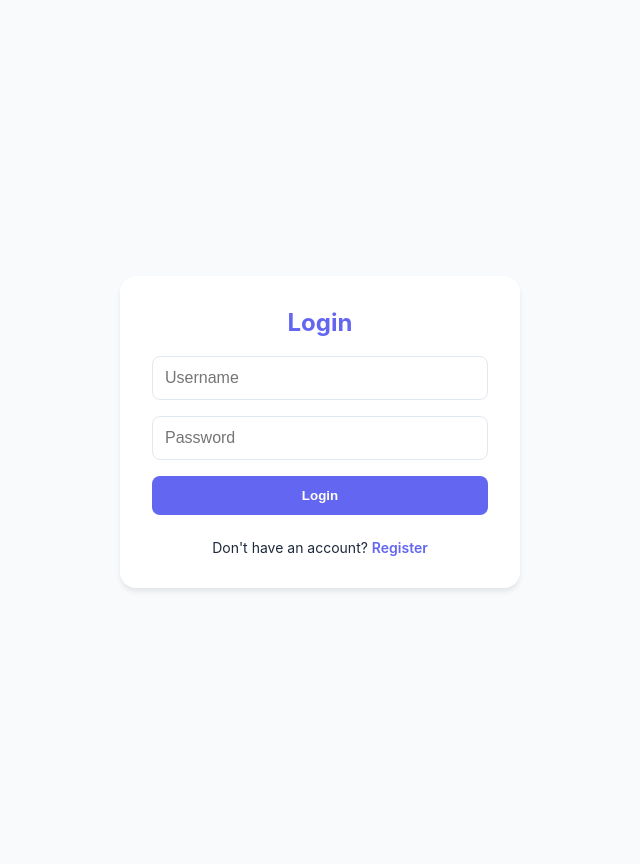
After one commit to AzimPial/money-management-app, a Flask app: page /login in a window 1280 px wide. The commit adds this page. Shown: the whole page, without its empty margins (320-960 px from the left). Run offline with Flask 3, Linux system fonts and the light colour scheme.

Commit message:
Add user authentication and collaborative expense tracking

```diff
--- a/app.py
+++ b/app.py
@@ -1,51 +1,100 @@
-from flask import Flask, render_template, request, redirect, url_for
+from flask import Flask, render_template, request, redirect, url_for, session
+from functools import wraps
 import json
 import os
 import logging
+from werkzeug.security import generate_password_hash, check_password_hash
 
 app = Flask(__name__)
+app.secret_key = 'super_secret_key_for_demo' # Required for sessions
 
 # Set up logging to catch errors
 logging.basicConfig(level=logging.INFO)
 
 DATA_FILE = 'expenses.json'
+USERS_FILE = 'users.json'
 
-def load_expenses():
+def load_data(filename):
     try:
-        if os.path.exists(DATA_FILE):
-            with open(DATA_FILE, 'r') as f:
+        if os.path.exists(filename):
+            with open(filename, 'r') as f:
                 content = f.read()
                 if not content:
-                    return []
+                    return [] if filename == DATA_FILE else {}
                 return json.loads(content)
     except Exception as e:
-        app.logger.error(f"Error loading expenses: {e}")
-        return []
-    return []
+        app.logger.error(f"Error loading {filename}: {e}")
+        return [] if filename == DATA_FILE else {}
+    return [] if filename == DATA_FILE else {}
 
-def save_expenses(expenses):
+def save_data(filename, data):
     try:
-        with open(DATA_FILE, 'w') as f:
-            json.dump(expenses, f, indent=4)
+        with open(filename, 'w') as f:
+            json.dump(data, f, indent=4)
     except Exception as e:
-        app.logger.error(f"Error saving expenses: {e}")
+        app.logger.error(f"Error saving {filename}: {e}")
+
+# Decorator to require login
+def login_required(f):
+    @wraps(f)
+    def decorated_function(*args, **kwargs):
+        if 'username' not in session:
+            return redirect(url_for('login'))
+        return f(*args, **kwargs)
+    return decorated_function
+
+@app.route('/login', methods=['GET', 'POST'])
+def login():
+    if request.method == 'POST':
+        username = request.form.get('username')
+        password = request.form.get('password')
+        users = load_data(USERS_FILE)
+
+        if username in users and check_password_hash(users[username]['password'], password):
+            session['username'] = username
+            return redirect(url_for('index'))
+        else:
+            return render_template('login.html', error="Invalid username or password")
+
+    return render_template('login.html')
+
+@app.route('/register', methods=['POST'])
+def register():
+    username = request.form.get('username')
+    password = request.form.get('password')
+    users = load_data(USERS_FILE)
+
+    if username in users:
+        return render_template('login.html', error="Username already exists")
+
+    users[username] = {'password': generate_password_hash(password)}
+    save_data(USERS_FILE, users)
+    session['username'] = username
+    return redirect(url_for('index'))
+
+@app.route('/logout')
+def logout():
+    session.pop('username', None)
+    return redirect(url_for('login'))
 
 @app.route('/')
+@login_required
 def index():
     try:
-        expenses = load_expenses()
+        expenses = load_data(DATA_FILE)
         total = 0
         for e in expenses:
             try:
                 total += float(e.get('amount', 0))
             except (ValueError, TypeError):
                 continue
-        return render_template('index.html', expenses=expenses, total=total)
+        return render_template('index.html', expenses=expenses, total=total, username=session['username'])
     except Exception as e:
         app.logger.error(f"Index page error: {e}")
         return "Internal Server Error", 500
 
 @app.route('/add', methods=['POST'])
+@login_required
 def add_expense():
     try:
         description = request.form.get('description')
@@ -53,13 +102,14 @@ def add_expense():
         category = request.form.get('category')
 
         if description and amount:
-            expenses = load_expenses()
+            expenses = load_data(DATA_FILE)
             expenses.append({
                 'description': description,
                 'amount': amount,
-                'category': category or 'General'
+                'category': category or 'General',
+                'paid_by': session['username']
             })
-            save_expenses(expenses)
+            save_data(DATA_FILE, expenses)
         return redirect(url_for('index'))
     except Exception as e:
         app.logger.error(f"Add expense error: {e}")
--- /dev/null
+++ b/templates/login.html
@@ -0,0 +1,137 @@
+<!DOCTYPE html>
+<html lang="en">
+<head>
+    <meta charset="UTF-8">
+    <meta name="viewport" content="width=device-width, initial-scale=1.0">
+    <title>SyncCent - Login</title>
+    <style>
+        :root {
+            --primary: #6366f1;
+            --bg: #f8fafc;
+            --card: #ffffff;
+            --text: #1e293b;
+        }
+
+        body {
+            font-family: 'Inter', -apple-system, sans-serif;
+            background-color: var(--bg);
+            color: var(--text);
+            margin: 0;
+            padding: 2rem;
+            display: flex;
+            justify-content: center;
+            align-items: center;
+            min-height: 100vh;
+        }
+
+        .container {
+            width: 100%;
+            max-width: 400px;
+        }
+
+        .card {
+            background: var(--card);
+            padding: 2rem;
+            border-radius: 1rem;
+            box-shadow: 0 4px 6px -1px rgb(0 0 0 / 0.1);
+        }
+
+        h2 {
+            text-align: center;
+            color: var(--primary);
+            margin-top: 0;
+        }
+
+        form {
+            display: grid;
+            gap: 1rem;
+            margin-bottom: 1.5rem;
+        }
+
+        input {
+            padding: 0.75rem;
+            border: 1px solid #e2e8f0;
+            border-radius: 0.5rem;
+            font-size: 1rem;
+        }
+
+        button {
+            background-color: var(--primary);
+            color: white;
+            padding: 0.75rem;
+            border: none;
+            border-radius: 0.5rem;
+            font-weight: 600;
+            cursor: pointer;
+            transition: opacity 0.2s;
+        }
+
+        button:hover {
+            opacity: 0.9;
+        }
+
+        .error {
+            color: #ef4444;
+            font-size: 0.875rem;
+            text-align: center;
+            margin-bottom: 1rem;
+        }
+
+        .toggle-text {
+            text-align: center;
+            font-size: 0.875rem;
+        }
+
+        .toggle-text a {
+            color: var(--primary);
+            text-decoration: none;
+            font-weight: 600;
+        }
+    </style>
+</head>
+<body>
+    <div class="container">
+        <div class="card">
+            <h2 id="form-title">Login</h2>
+            {% if error %}
+            <div class="error">{{ error }}</div>
+            {% endif %}
+            <form id="auth-form" action="/login" method="POST">
+                <input type="text" name="username" placeholder="Username" required>
+                <input type="password" name="password" placeholder="Password" required>
+                <button type="submit" id="submit-btn">Login</button>
+            </form>
+            <div class="toggle-text">
+                <span id="toggle-msg">Don't have an account?</span>
+                <a href="#" id="toggle-link" onclick="toggleForm()">Register</a>
+            </div>
+        </div>
+    </div>
+
+    <script>
+        let isLogin = true;
+        function toggleForm() {
+            isLogin = !isLogin;
+            const form = document.getElementById('auth-form');
+            const title = document.getElementById('form-title');
+            const submitBtn = document.getElementById('submit-btn');
+            const toggleMsg = document.getElementById('toggle-msg');
+            const toggleLink = document.getElementById('toggle-link');
+
+            if (isLogin) {
+                form.action = '/login';
+                title.innerText = 'Login';
+                submitBtn.innerText = 'Login';
+                toggleMsg.innerText = "Don't have an account?";
+                toggleLink.innerText = 'Register';
+            } else {
+                form.action = '/register';
+                title.innerText = 'Register';
+                submitBtn.innerText = 'Register';
+                toggleMsg.innerText = "Already have an account?";
+                toggleLink.innerText = 'Login';
+            }
+        }
+    </script>
+</body>
+</html>
```
Also changed, not shown: templates/index.html (+9 -3 lines), 1 other file.
